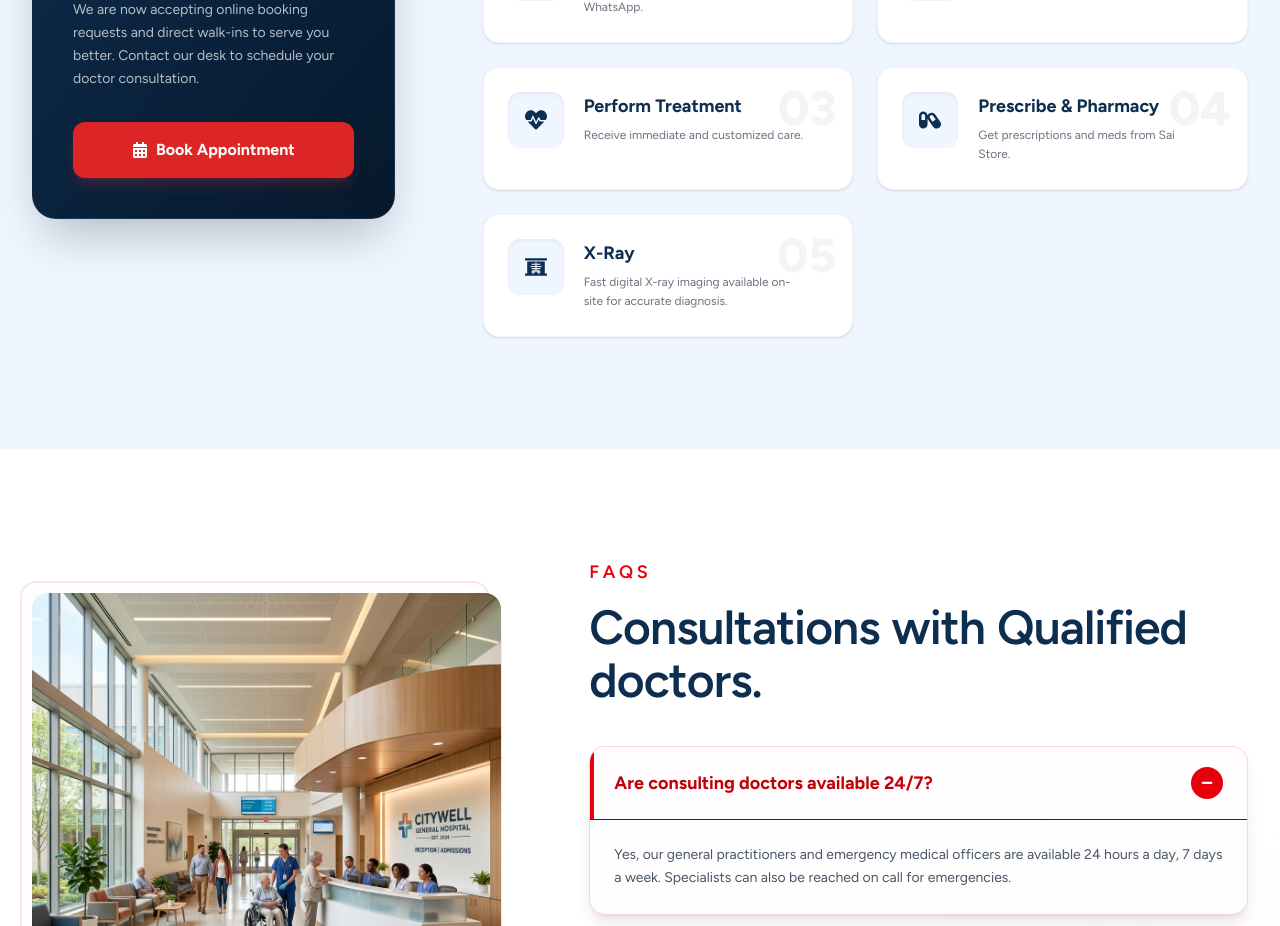
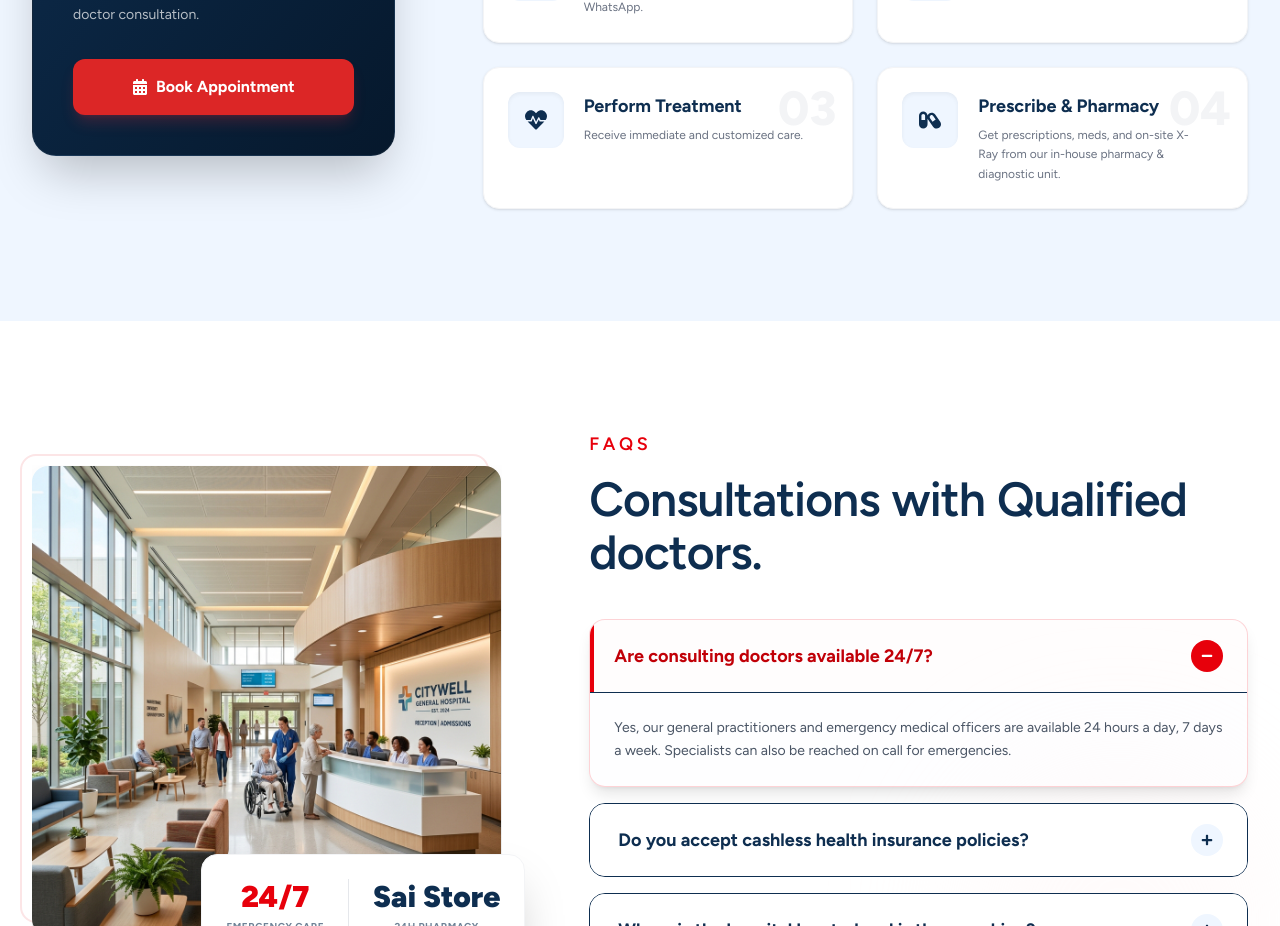
Before and after one commit to dineshkasi747/sample-template, a Next.js app: page / in a window 1280 px wide. Shown: the part 3980-4906 px from the top of the page. Built offline with nearby package versions, Linux system fonts and the light colour scheme.

Commit message:
fix: merge X-Ray into Prescribe & Pharmacy step, remove separate X-Ray step

```diff
--- a/components/home/AppointmentStepsSection.jsx
+++ b/components/home/AppointmentStepsSection.jsx
@@ -3,7 +3,7 @@
 import Link from 'next/link';
 import useScrollAnimation from '@/hooks/useScrollAnimation';
 import SplitText from '@/components/shared/SplitText';
-import { FaCalendarAlt, FaStethoscope, FaCapsules, FaLaptopMedical, FaHeartbeat, FaXRay } from 'react-icons/fa';
+import { FaCalendarAlt, FaStethoscope, FaCapsules, FaLaptopMedical, FaHeartbeat } from 'react-icons/fa';
 
 export default function AppointmentStepsSection() {
   const sectionRef = useScrollAnimation();
@@ -12,8 +12,7 @@ export default function AppointmentStepsSection() {
     { icon: FaLaptopMedical, title: "Book An Appointment", desc: "Easily schedule a slot via call or WhatsApp.", num: "01" },
     { icon: FaStethoscope, title: "Conduct Checkup", desc: "Consult with our specialist doctors.", num: "02" },
     { icon: FaHeartbeat, title: "Perform Treatment", desc: "Receive immediate and customized care.", num: "03" },
-    { icon: FaCapsules, title: "Prescribe & Pharmacy", desc: "Get prescriptions and meds from Sai Store.", num: "04" },
-    { icon: FaXRay, title: "X-Ray", desc: "Fast digital X-ray imaging available on-site for accurate diagnosis.", num: "05" }
+    { icon: FaCapsules, title: "Prescribe & Pharmacy", desc: "Get prescriptions, meds, and on-site X-Ray from our in-house pharmacy & diagnostic unit.", num: "04" },
   ];
 
   return (
```
